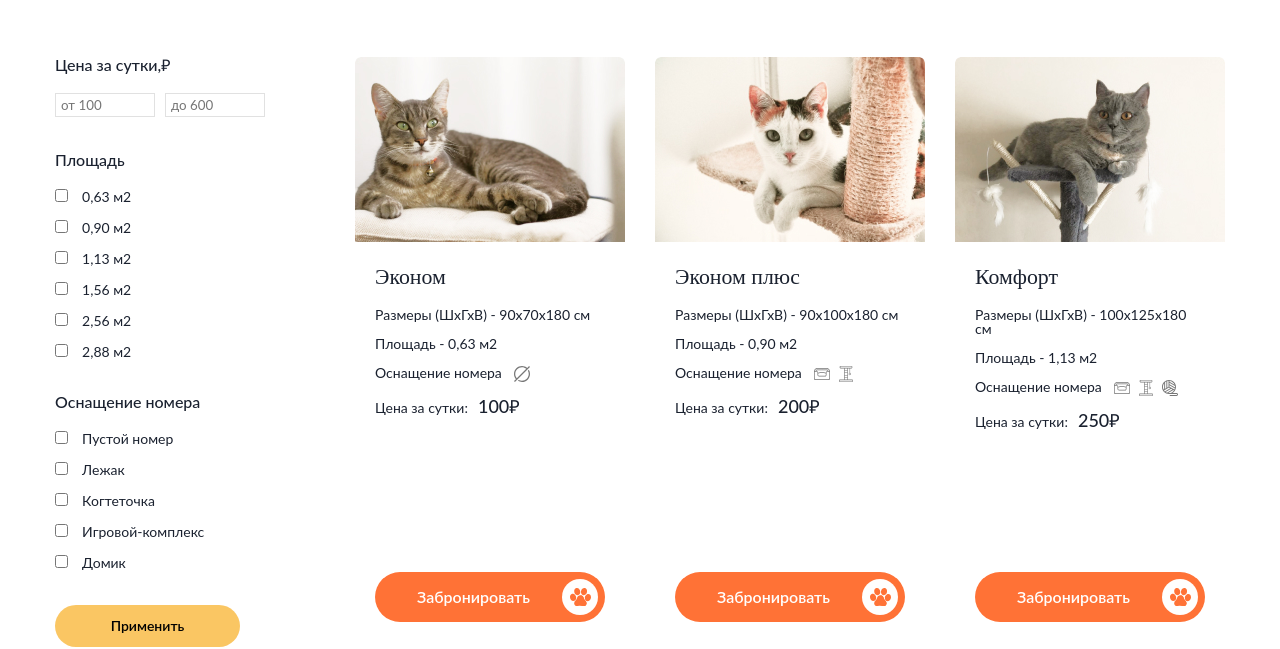
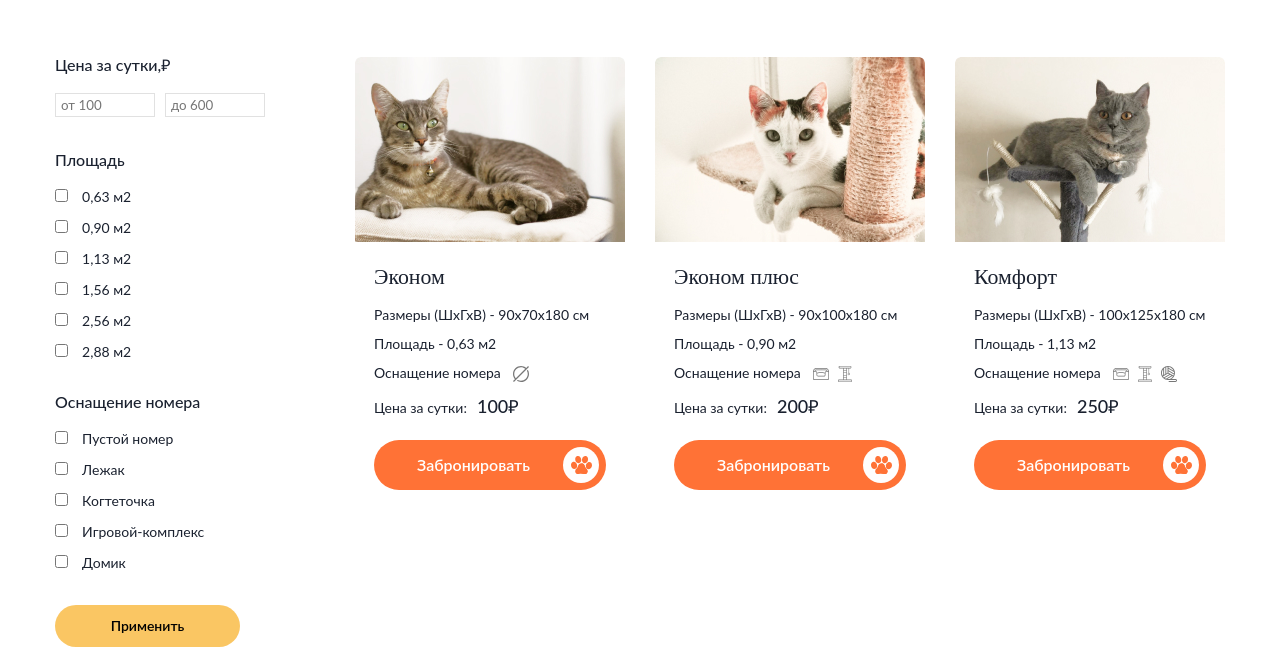
Before and after one commit to nickolashka74/hotelcats, a website: page #src/catalog.html in a window 1280 px wide. Shown: the part 185-834 px from the top of the page. Drawn offline with nearby package versions, Linux system fonts and the light colour scheme; files that its build step writes are made by us from their sources; a web font is replaced by a local one.

Commit message:
ill be back

```diff
--- a/#src/catalog.html
+++ b/#src/catalog.html
@@ -96,11 +96,12 @@
 							</div>
 
 							<div class="catalog__content">
+								<div class="catalog__wrapper">
 									<div class="catalog__item">
 										<a href="#" class="catalog__img">
 											<img src="img/catalog/cat-1.jpg" alt="cat">
 										</a>
-									<div class="catalog__wrapper">
+										<div class="catalog__inner">
 											<a href="#" class="catalog__link">
 												<h2 class="subtitle">Эконом</h2>
 											</a>
@@ -125,7 +126,7 @@
 										<a href="#" class="catalog__img">
 											<img src="img/catalog/cat-2.jpg" alt="cat">
 										</a>
-									<div class="catalog__wrapper">
+										<div class="catalog__inner">
 											<a href="#" class="catalog__link">
 												<h2 class="subtitle">Эконом плюс</h2>
 											</a>
@@ -153,7 +154,7 @@
 										<a href="#" class="catalog__img">
 											<img src="img/catalog/cat-3.jpg" alt="cat">
 										</a>
-									<div class="catalog__wrapper">
+										<div class="catalog__inner">
 											<a href="#" class="catalog__link">
 												<h2 class="subtitle">Комфорт</h2>
 											</a>
@@ -182,6 +183,7 @@
 								</div>
 							</div>
 						</div>
+					</div>
 				</section>
 
 				<section class="banner">
--- a/#src/scss/section/catalog.scss
+++ b/#src/scss/section/catalog.scss
@@ -32,8 +32,14 @@
 
 	&__content {
 		flex: 0 0 900px;
+		// display: flex;
+		margin: 0 -15px;
+	}
+
+	// .catalog__wrapper
+
+	&__wrapper{
 		display: flex;
-		margin: 0 -15px;
 	}
 
 	// .catalog__item
@@ -55,13 +61,13 @@
 		}
 	}
 
-	// .catalog__wrapper
+	// .catalog__inner
 
-	&__wrapper {
+	&__inner {
 		display: flex;
 		flex-direction: column;
 		flex-grow: 1;
-		padding: 25px 20px;
+		padding: 25px 19px;
 	}
 
 	// .catalog__link
@@ -74,6 +80,7 @@
 
 	&__list {
 		flex-grow: 1;
+		// flex: 1 0 auto;
 		margin: 20px 0 25px;
 		font-size: 14px;
 
```
Lines whose indentation alone changed are shown as unchanged.
